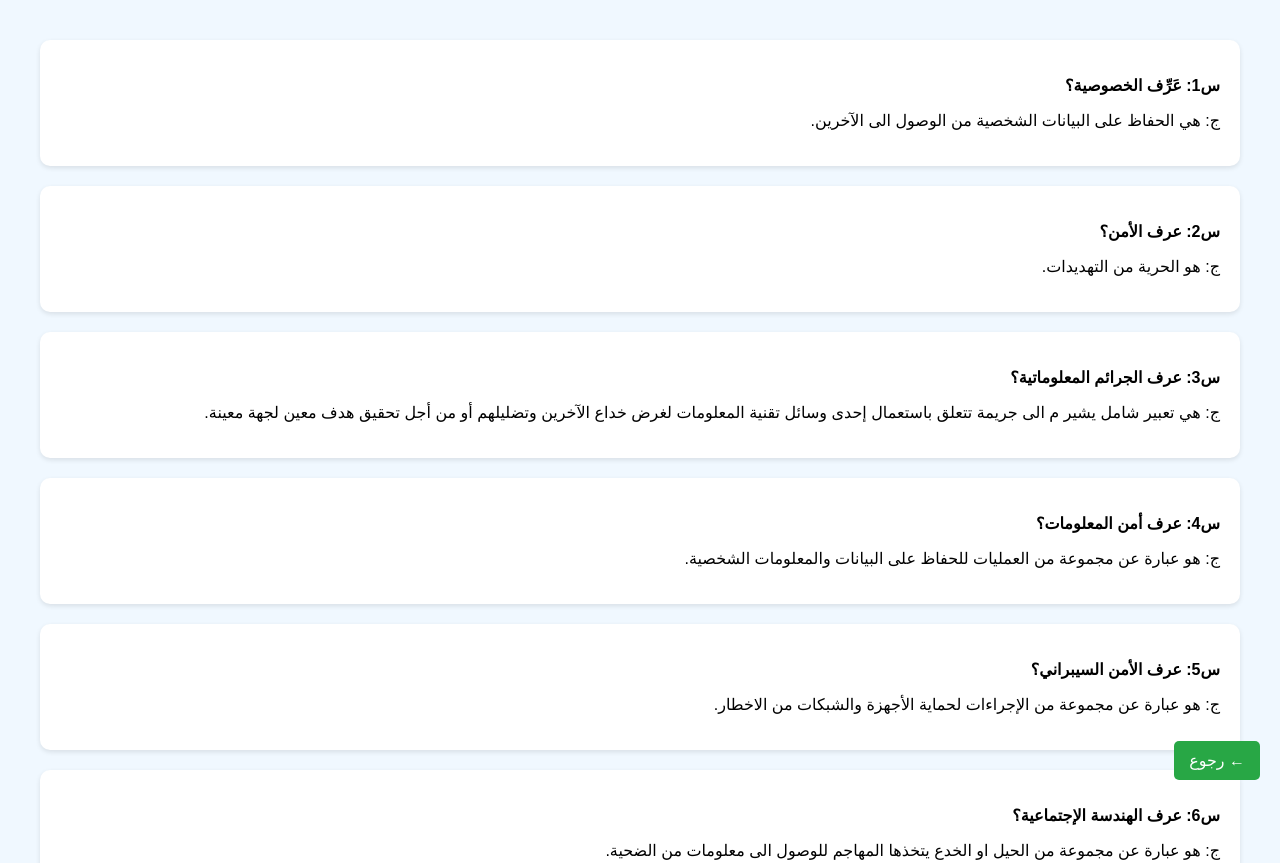
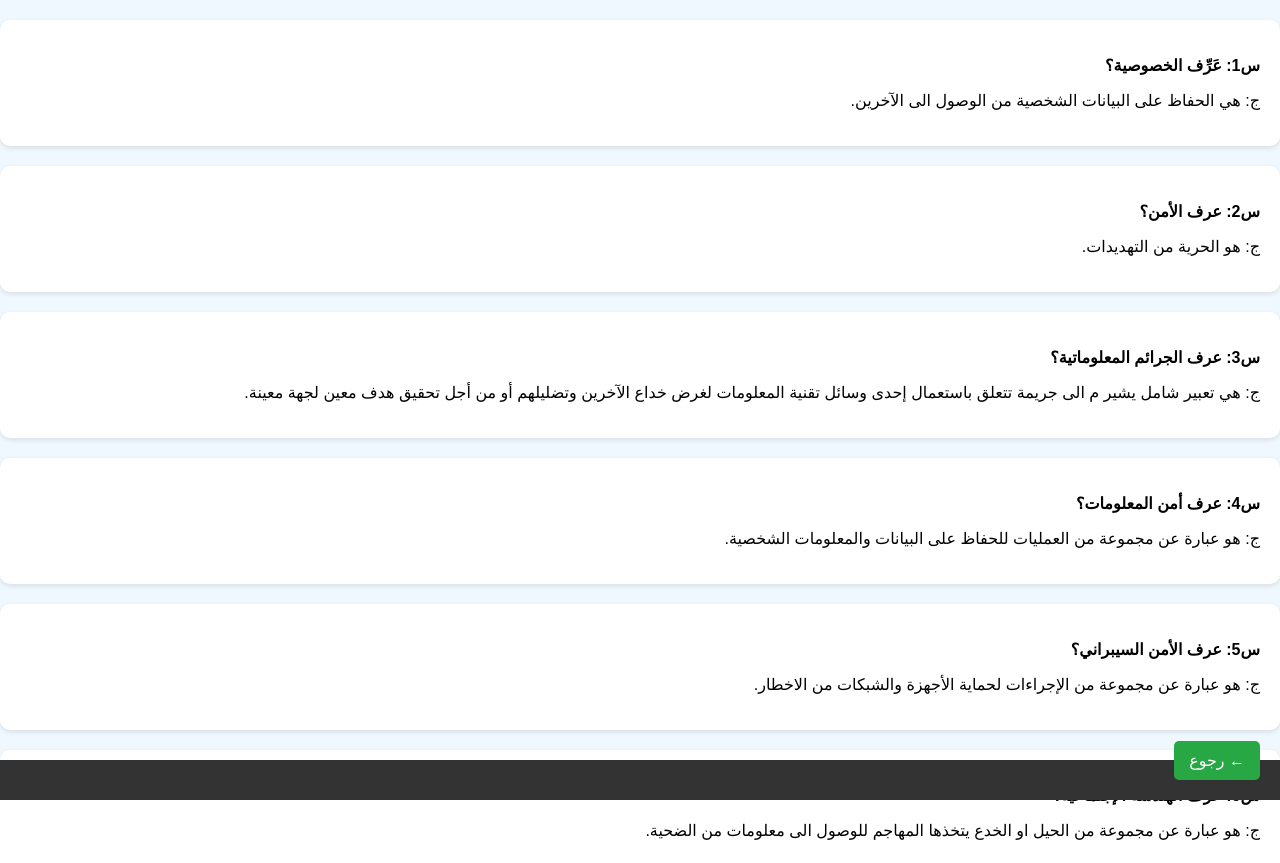
Before and after one commit to wadallh/-_-, a plain HTML site: page مراجعة خصوصية وأمن نظم المعلومات.html in a window 1280 px wide. Shown: the top 863 px of the page. Drawn offline with Linux system fonts and the light colour scheme.

Commit message:
Add files via upload

```diff
--- a/مراجعة خصوصية وأمن نظم المعلومات.html
+++ b/مراجعة خصوصية وأمن نظم المعلومات.html
@@ -29,6 +29,19 @@
             margin: 20px 0;
             box-shadow: 0 2px 5px rgba(0,0,0,0.1);
         }
+       footer {
+            position: fixed; /* تثبيت العنصر */
+            bottom: 0; /* تثبيته من الأسفل */
+            left: 0;
+            right: 0;
+            background-color: #333;
+            color: white;
+            padding: 20px;
+            text-align: center;
+        }
+        body {
+            margin: 0;
+            padding-bottom: 100px; /* لمنع تداخل المحتوى مع الفوتر */
     </style>
     <style>
     .qrcode {
@@ -41,14 +54,7 @@
     position: fixed;
     bottom: 20px;
     left: 20px; /* نقل الزر إلى الجهة اليسرى */
-    padding: 10px 15px;
-    font-size: 16px;
-    background-color: #007bff;
-    color: white;
-    border: none;
-    border-radius: 5px;
-    cursor: pointer;
-    display: none; /* إخفاء الزر مبدئيًا */
+     /* إخفاء الزر مبدئيًا */
 }
     #scrollToTopBtn:hover {
     background-color: #0056b3;
@@ -530,12 +536,20 @@
 
 
 
+
+
+
+</body>
+    <footer>
+
+
+
          <script>
   function goBack() {
       window.history.back(); // ترجع المستخدم إلى الصفحة السابقة
   }
 </script>
-         <button id="backButton" onclick="goBack()">← رجوع</button>
+
         <script>
   // إظهار الزر عند التمرير لأسفل
   window.onscroll = function() {
@@ -553,10 +567,9 @@
   }
 </script>
 
+         <button id="scrollToTopBtn" onclick="scrollToTop()">↑ الإنتقال للأعلى</button>
 
+         <button id="backButton" onclick="goBack()">← رجوع</button>
 
-        <button id="scrollToTopBtn" onclick="scrollToTop()">↑ الإنتقال للأعلى</button>
-
-
-</body>
+    </footer>
 </html>
```
